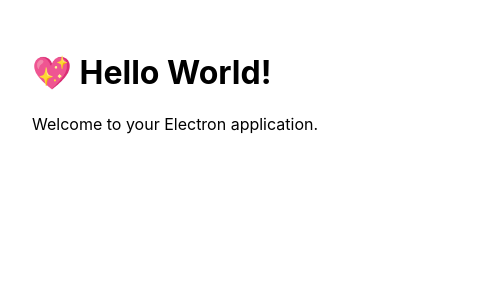
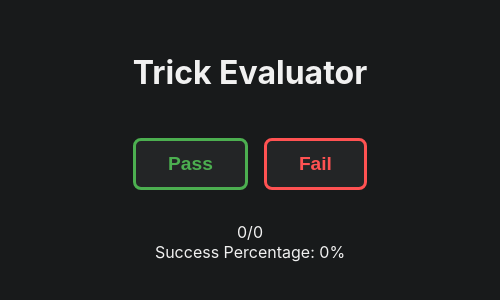
Before and after one commit to dfirthk/TrickEvaluator, an Electron app: page src/index.html in a window 500 px wide. Drawn offline with Linux system fonts and the light colour scheme.

Commit message:
Everything looks good

```diff
--- a/src/index.css
+++ b/src/index.css
@@ -3,5 +3,46 @@
     Arial, sans-serif;
   margin: auto;
   max-width: 38rem;
-  padding: 2rem;
+  padding: 2rem 0.5rem;
+  min-height: 100vh;
+  display: flex;
+  flex-direction: column;
+  align-items: center;      /* horizontal centering */
+  justify-content: flex-start; /* no vertical centering */
+  background: #181a1b;
+  color: #f1f1f1;
 }
+
+.button-group {
+    display: flex;
+    gap: 16px;
+    margin-top: 24px;
+}
+
+.pass-btn, .fail-btn {
+    font-weight: bold;
+    font-size: 1.2em;
+    padding: 12px 32px;
+    border-radius: 8px;
+    border-width: 3px;
+    border-style: solid;
+    background: #232526;
+    color: inherit;
+    cursor: pointer;
+    transition: box-shadow 0.2s, background 0.2s;
+}
+
+.pass-btn {
+    color: #4caf50;
+    border-color: #4caf50;
+}
+
+.fail-btn {
+    color: #ff5252;
+    border-color: #ff5252;
+}
+
+.pass-btn:hover, .fail-btn:hover {
+    box-shadow: 0 0 8px rgba(0,0,0,0.3);
+    background: #222;
+}
--- a/src/index.html
+++ b/src/index.html
@@ -2,11 +2,47 @@
 <html>
 	<head>
 		<meta charset="UTF-8" />
-    <title>Hello World!</title>
+		<title>Trick Evaluator</title>
 		<link rel="stylesheet" href="index.css" />
+		<script src="render.js"></script>
 	</head>
 	<body>
-    <h1>💖 Hello World!</h1>
-    <p>Welcome to your Electron application.</p>
+		<h1>Trick Evaluator</h1>
+		<div class="button-group">
+			<button class="pass-btn"><span>Pass</span></button>
+			<button class="fail-btn"><span>Fail</span></button>
+		</div>
+		<div id="results" style="margin-top: 2rem; text-align: center">
+			<div id="fraction">0/0</div>
+			<div id="percentage">Success Percentage: 0%</div>
+		</div>
+		<script>
+			let success = 0;
+			let attempts = 0;
+
+			function updateResults() {
+				const percent =
+					attempts === 0 ? 0 : Math.round((success / attempts) * 100);
+				document.getElementById(
+					'fraction'
+				).textContent = `${success}/${attempts}`;
+				document.getElementById(
+					'percentage'
+				).textContent = `Success Percentage: ${percent}%`;
+			}
+
+			document.querySelector('.pass-btn').addEventListener('click', () => {
+				success++;
+				attempts++;
+				updateResults();
+			});
+
+			document.querySelector('.fail-btn').addEventListener('click', () => {
+				attempts++;
+				updateResults();
+			});
+
+			updateResults();
+		</script>
 	</body>
 </html>
--- a/src/index.js
+++ b/src/index.js
@@ -9,10 +9,11 @@
 const createWindow = () => {
   // Create the browser window.
   const mainWindow = new BrowserWindow({
-    width: 800,
-    height: 600,
+    width: 500,
+    height: 400,
     webPreferences: {
       preload: path.join(__dirname, 'preload.js'),
+      nodeIntegration: true,
     },
   });
 
```
Also changed, not shown: render.js (added). Lines whose indentation alone changed are shown as unchanged.
